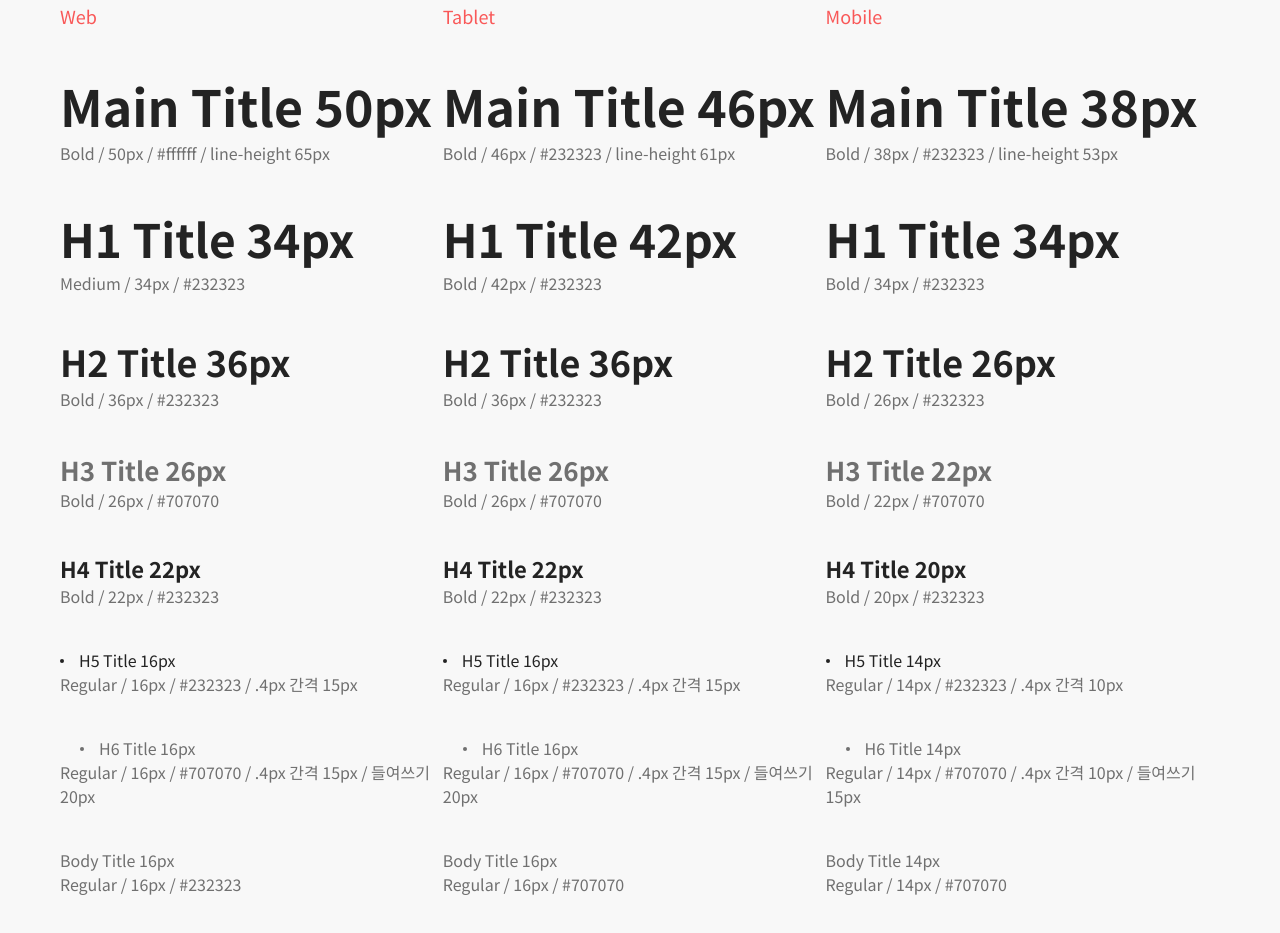
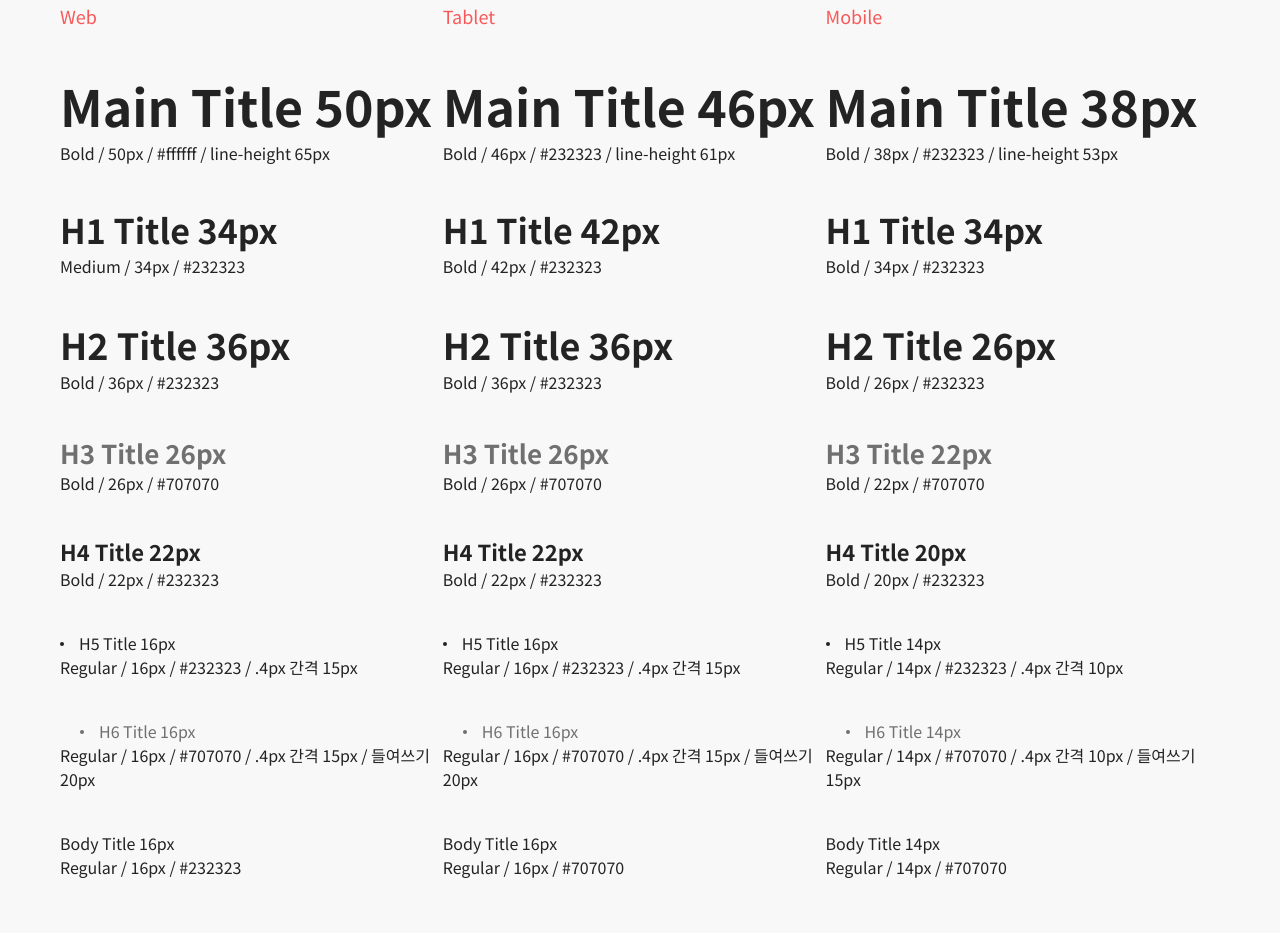
Before and after one commit to heosejin/styleGuide1, a plain HTML site: page index.html in a window 1280 px wide. Shown: the part 850-1783 px from the top of the page. Drawn offline with Linux system fonts and the light colour scheme.

Commit message:
Update style.css

```diff
--- a/style.css
+++ b/style.css
@@ -78,7 +78,7 @@ body {
 }
 
 .h1 {
-  font-size: 46px;
+  font-size: 34px;
   font-weight: 600;
 }
 
@@ -113,7 +113,7 @@ body {
 .b_ti {
   font-size: 16px;
   font-weight: 400;
-  color: #707070;
+  color: #232323;
 }
 
 .h5::before {
```
